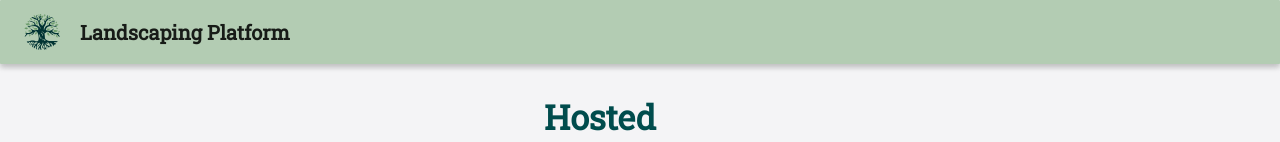
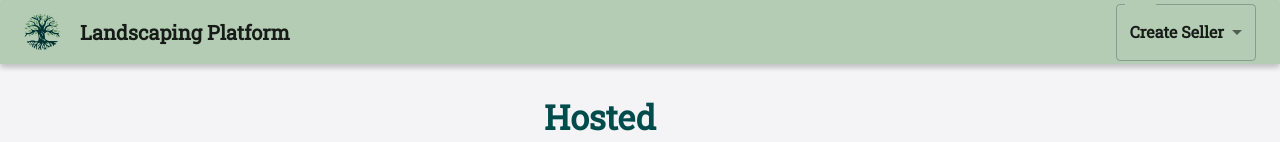
Before and after one commit to justifi-tech/example-app, a React (Create React App) app in the folder packages/example-ui/: page / in a window 1280 px wide. Shown: the top 142 px of the page. Built offline with nearby package versions, Linux system fonts and the light colour scheme.

Commit message:
Added Dropdown on Topbar

```diff
--- a/packages/example-ui/src/components/common/AppTopBar.tsx
+++ b/packages/example-ui/src/components/common/AppTopBar.tsx
@@ -1,5 +1,15 @@
-import { Box, AppBar, Toolbar, Typography } from "@mui/material";
-
+import React from "react";
+import {
+  Box,
+  AppBar,
+  FormControl,
+  Select,
+  SelectChangeEvent,
+  MenuItem,
+  Toolbar,
+  Typography,
+} from "@mui/material";
+import { useLocation, useNavigate } from "react-router-dom";
 import SvgIcon from "@mui/material/SvgIcon";
 import { ReactComponent as Tree } from "../../assets/tree-logo-2-color.svg";
 import { makeStyles } from "@mui/styles";
@@ -22,14 +32,27 @@ interface AppTopBarProps {
 }
 
 const AppTopBar = (props: AppTopBarProps) => {
+  const [url, setUrl] = React.useState("/");
   const classes = useStyles();
+  const navigate = useNavigate();
+  const location = useLocation();
+
+  const handleSelectChange = (event: SelectChangeEvent<string>) => {
+    const url = event.target.value;
+    setUrl(url);
+    navigate(url);
+  };
+
+  React.useEffect(() => {
+    setUrl(location.pathname);
+  }, [location]);
 
   return (
     <AppBar
       position="fixed"
       sx={{ zIndex: (theme) => theme.zIndex.drawer + 1 }}
     >
-      <Toolbar>
+      <Toolbar sx={{ display: "flex", justifyContent: "space-between" }}>
         <Box sx={{ display: "flex", alignItems: "center" }}>
           <SvgIcon className={classes.appBarLogo}>
             <Tree />
@@ -46,6 +69,28 @@ const AppTopBar = (props: AppTopBarProps) => {
             Landscaping Platform
           </Typography>
         </Box>
+        <Box>
+          <FormControl>
+            <Select
+              labelId="component-select-label"
+              id="demo-simple-select"
+              value={url}
+              label="Age"
+              onChange={handleSelectChange}
+              sx={{ bordercolor: "white" }}
+            >
+              <MenuItem value={"/"}>
+                <Typography
+                  sx={{ fontSize: "16px", fontWeight: 700, lineHeight: "24px" }}
+                >
+                  Create Seller
+                </Typography>
+              </MenuItem>
+              <MenuItem value={"/payments"}>Payments</MenuItem>
+              <MenuItem value={"/checkout"}>Card Form Component</MenuItem>
+            </Select>
+          </FormControl>
+        </Box>
       </Toolbar>
     </AppBar>
   );
--- a/packages/example-ui/src/config.json
+++ b/packages/example-ui/src/config.json
@@ -1,7 +1,12 @@
 {
   "domain": "",
   "clientId": "C4btfdcpURqvYMyAWodJplBbJNdtIf4B",
+  "appDomain": "http://localhost:4201",
   "audience": "",
   "apiOrigin": "http://localhost:8000",
-  "featureUrl": ""
+  "featureUrl": "",
+  "clientSecret": "",
+  "serverDomain": "http://localhost:4200",
+  "apiDomain": "https://api.justifi.ai",
+  "sellerAccountId": ""
 }
```
